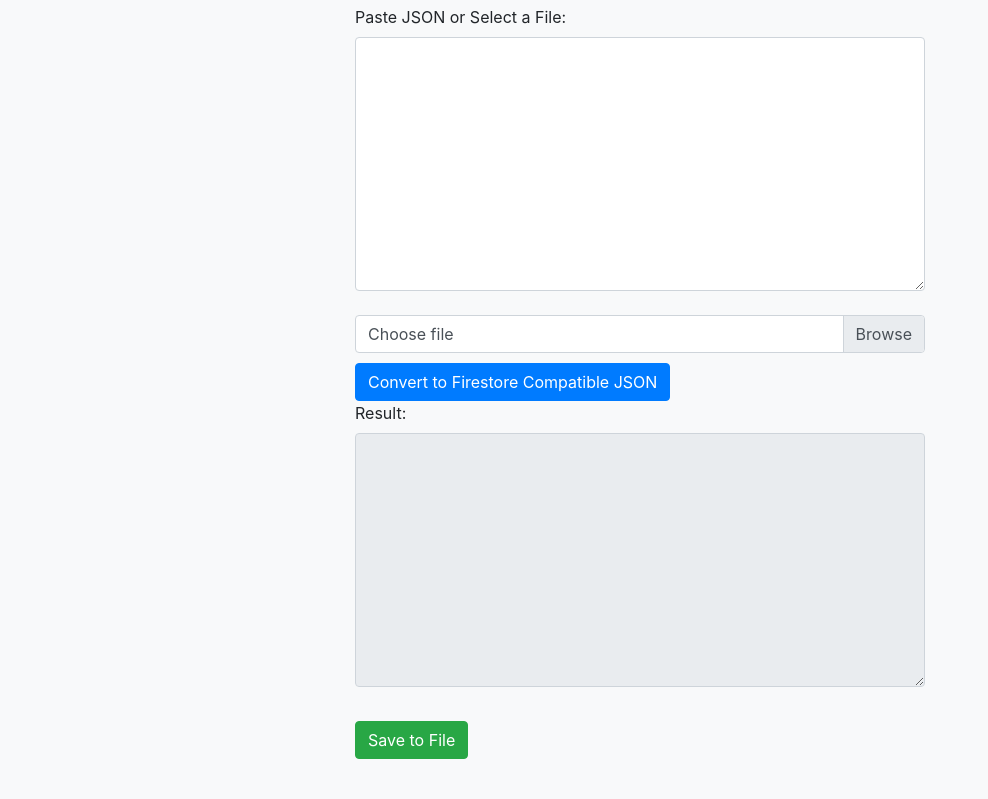
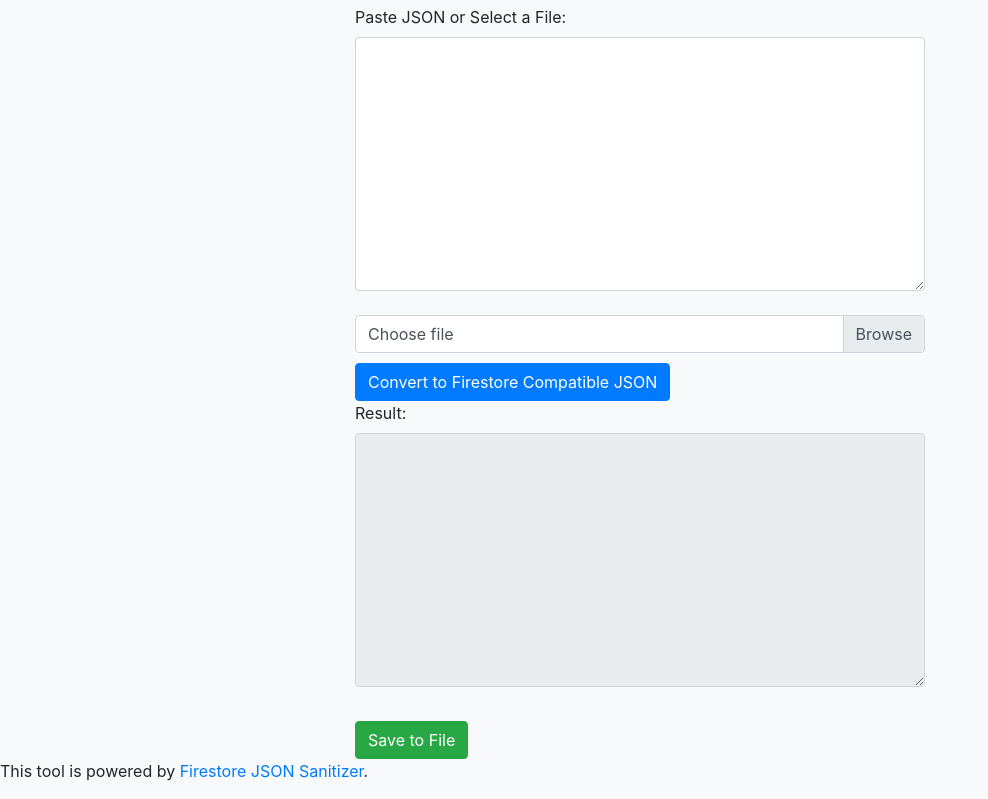
Before and after one commit to firebase-me/firestore-json-sanitizer, a plain HTML site: page index.html in a window 1280 px wide. Shown: the part 167-966 px from the top of the page, without its empty margins (0-988 px from the left). Before the commit the page ends 926 px from the top, so only its background shows below. Drawn offline with nearby package versions, Linux system fonts and the light colour scheme.

Commit message:
Update index.html
added source link

```diff
--- a/index.html
+++ b/index.html
@@ -123,5 +123,10 @@
             document.body.removeChild(link);
         }
     </script>
+
+<footer>
+    <p>This tool is powered by <a href="https://github.com/firebase-me/firestore-json-sanitizer" target="_blank">Firestore JSON Sanitizer</a>.</p>
+</footer>
+
 </body>
 </html>
```
